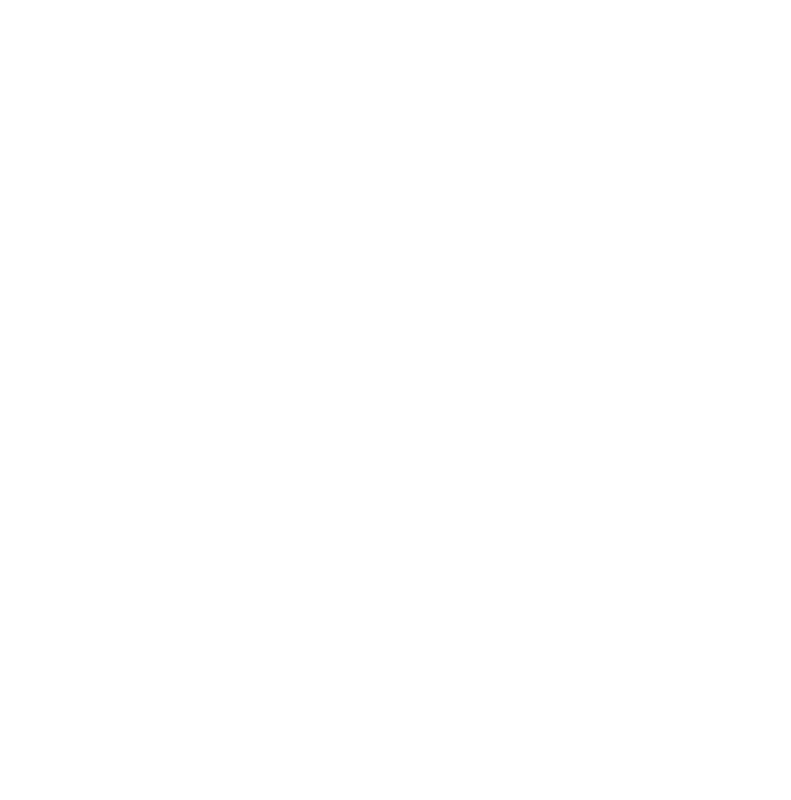
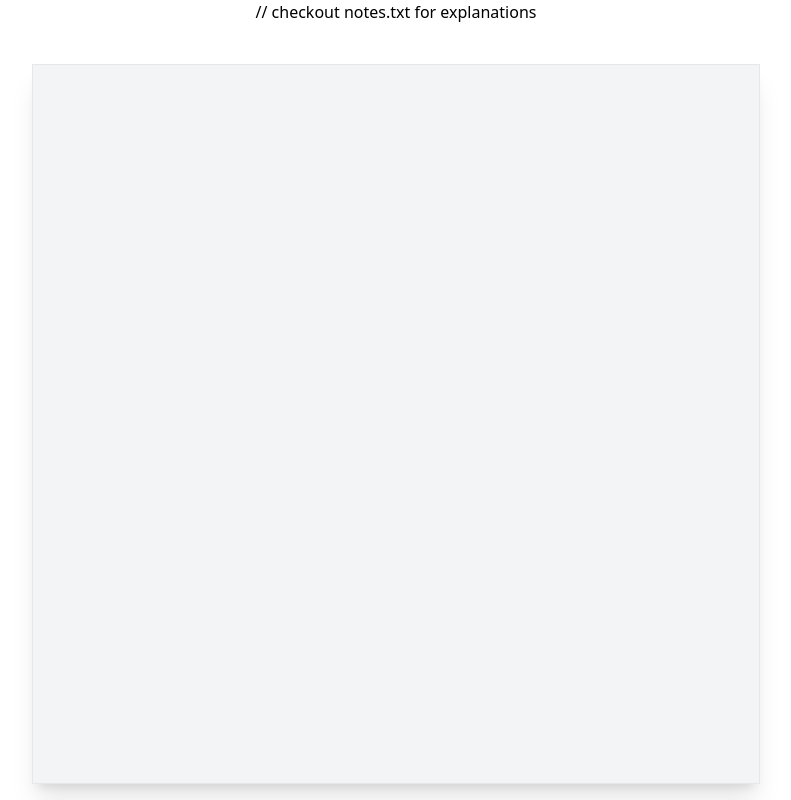
Before and after one commit to MattiLeht/JamiReact, a React (Create React App) app: page / in a window 1280 px wide. Shown: the whole page, without its empty margins (244-1035 px from the left). Built offline with nearby package versions, Linux system fonts and the light colour scheme; the HTML template or start-up script is replaced by a standard one.

Commit message:
Editd app.js
app.js got styling, not explained yet, just in notes.txt
To be continued.
5:58

```diff
--- a/src/App.js
+++ b/src/App.js
@@ -1,7 +1,10 @@
 import React from 'react'
 function App() {
   return (
-    <div >
+    <div className='max-w-[728px] mx-auto text-center'>
+    // checkout notes.txt for explanations
+    <section className='flex flex-col h-[90vh] bg-gray-100 mt-10 shadow-xl border relative'>
+    </section>
 
     </div>
   );
```
Also changed, not shown: notes.txt (added).
